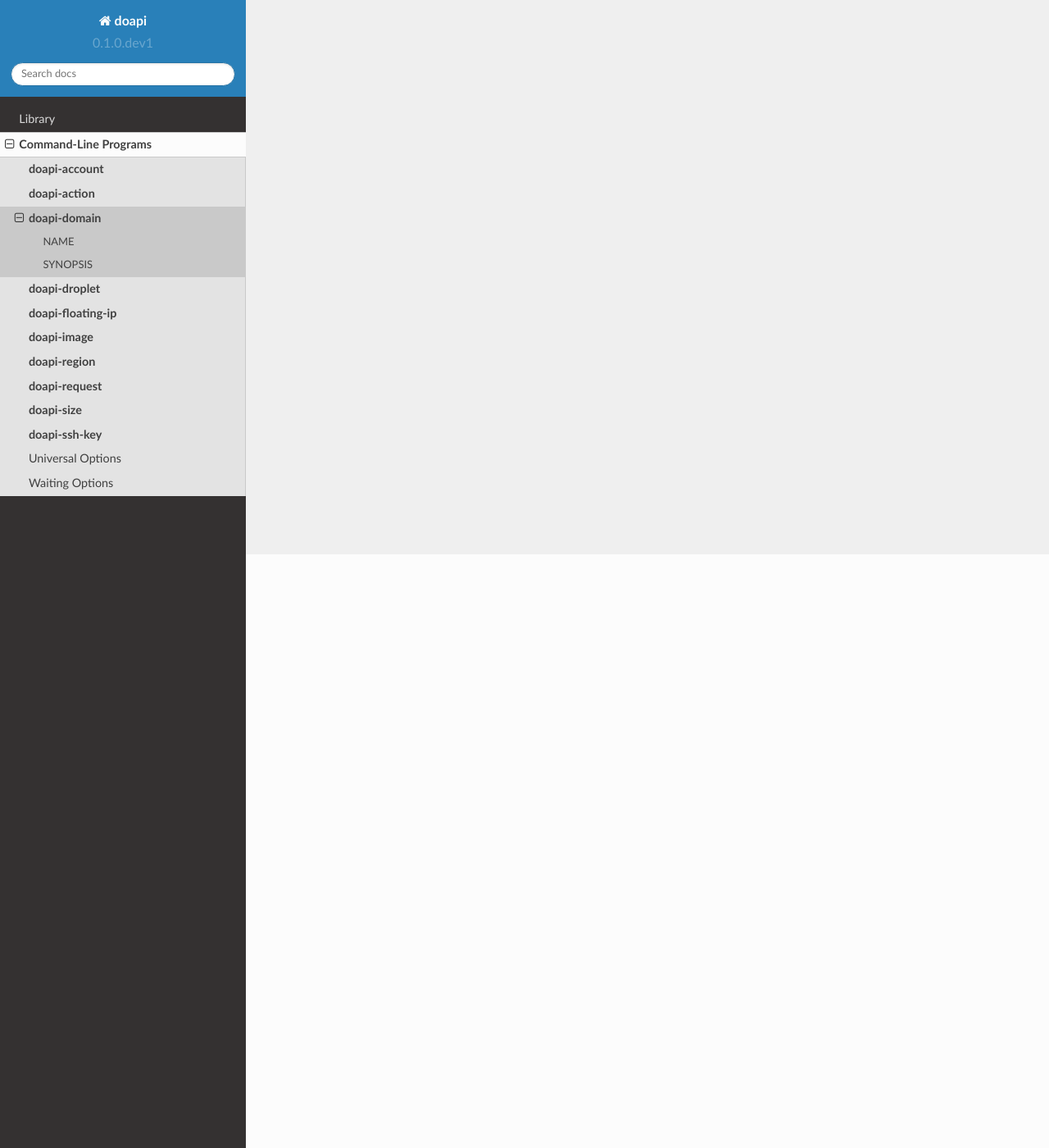
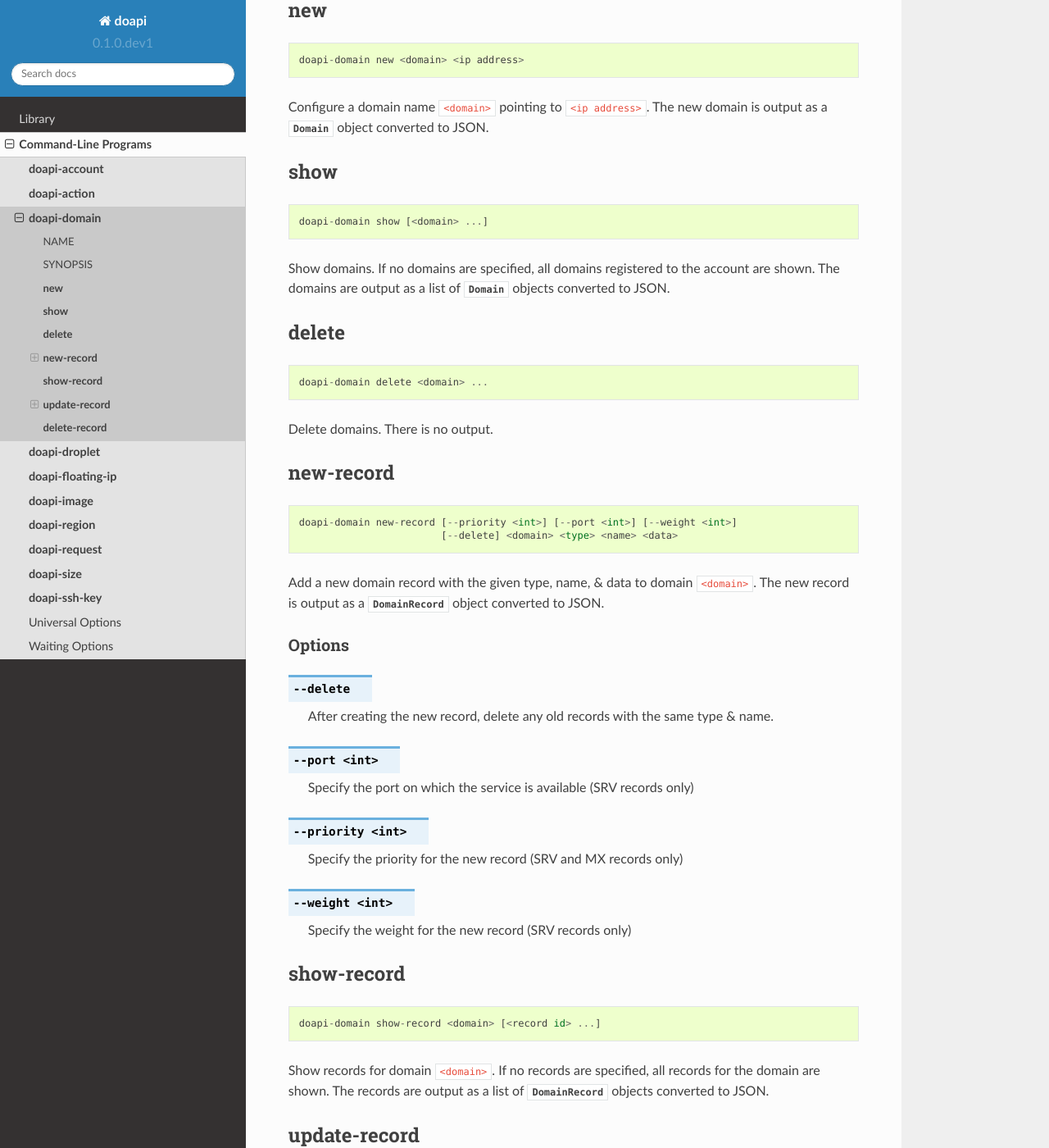
Before and after one commit to jwodder/doapi, a Sphinx documentation site: the page built from docs/cli/domain.rst, in a window 1280 px wide and 1400 px high, scrolled down 724 px. Shown: the whole window at 82% size. Built offline with Sphinx 7.4.7 and the Read the Docs theme 2.0.0, drawn with Linux system fonts in a browser that asks for light colours; some of the changed text lies outside the part shown.

Commit message:
Wrote documentation for `doapi-domain`

```diff
--- a/docs/cli/domain.rst
+++ b/docs/cli/domain.rst
@@ -15,11 +15,172 @@ SYNOPSIS
 
 ::
 
+    doapi-domain new <domain> <ip address>
     doapi-domain show [<domain> ...]
-    doapi-domain new <domain> <ip address>
     doapi-domain delete <domain> ...
 
-    doapi-domain show-record <DOMAIN> [<record id> ...]
-    doapi-domain new-record [--delete] [--priority <int>] [--port <int>] [--weight <int>] <domain> <type> <name> <data>
-    doapi-domain update-record [--type TYPE] [--name NAME] [--data DATA] [--priority PRIORITY | --no-priority] [--port PORT | --no-port] [--weight WEIGHT | --no-weight] <domain> <record id>
+    doapi-domain new-record [--priority <int>] [--port <int>] [--weight <int>]
+                            [--delete] <domain> <type> <name> <data>
+
+    doapi-domain show-record <domain> [<record id> ...]
+
+    doapi-domain update-record [--type <type>]
+                               [--name <name>]
+                               [--data <data>]
+                               [--port     <int> | --no-port]
+                               [--priority <int> | --no-priority]
+                               [--weight   <int> | --no-weight]
+                               <domain> <record id>
+
     doapi-domain delete-record <domain> <record id> ...
+
+:program:`doapi-domain` also takes the :ref:`universal options <universal>`
+common to all :program:`doapi` commands.
+
+
+:command:`new`
+^^^^^^^^^^^^^^
+
+::
+
+    doapi-domain new <domain> <ip address>
+
+Configure a domain name ``<domain>`` pointing to ``<ip address>``.  The new
+domain is output as a `Domain` object converted to JSON.
+
+
+:command:`show`
+^^^^^^^^^^^^^^^
+
+::
+
+    doapi-domain show [<domain> ...]
+
+Show domains.  If no domains are specified, all domains registered to the
+account are shown.  The domains are output as a list of `Domain` objects
+converted to JSON.
+
+
+:command:`delete`
+^^^^^^^^^^^^^^^^^
+
+::
+
+    doapi-domain delete <domain> ...
+
+Delete domains.  There is no output.
+
+
+:command:`new-record`
+^^^^^^^^^^^^^^^^^^^^^
+
+::
+
+    doapi-domain new-record [--priority <int>] [--port <int>] [--weight <int>]
+                            [--delete] <domain> <type> <name> <data>
+
+Add a new domain record with the given type, name, & data to domain
+``<domain>``.  The new record is output as a `DomainRecord` object converted to
+JSON.
+
+Options
+'''''''
+
+.. program:: doapi-domain new-record
+
+.. option:: --delete
+
+    After creating the new record, delete any old records with the same type &
+    name.
+
+.. option:: --port <int>
+
+    Specify the port on which the service is available (SRV records only)
+
+.. option:: --priority <int>
+
+    Specify the priority for the new record (SRV and MX records only)
+
+.. option:: --weight <int>
+
+    Specify the weight for the new record (SRV records only)
+
+
+:command:`show-record`
+^^^^^^^^^^^^^^^^^^^^^^
+
+::
+
+    doapi-domain show-record <domain> [<record id> ...]
+
+Show records for domain ``<domain>``.  If no records are specified, all records
+for the domain are shown.  The records are output as a list of `DomainRecord`
+objects converted to JSON.
+
+
+:command:`update-record`
+^^^^^^^^^^^^^^^^^^^^^^^^
+
+::
+
+    doapi-domain update-record [--type <type>]
+                               [--name <name>]
+                               [--data <data>]
+                               [--port     <int> | --no-port]
+                               [--priority <int> | --no-priority]
+                               [--weight   <int> | --no-weight]
+                               <domain> <record id>
+
+Modify one or more fields of a domain record.  The updated record is output as
+a `DomainRecord` object converted to JSON.
+
+Options
+'''''''
+
+.. program:: doapi-domain update-record
+
+.. option:: --data <data>
+
+    Set the record's data to ``<data>``
+
+.. option:: --name <name>
+
+    Set the record's name to ``<name>``
+
+.. option:: --no-port
+
+    Unset the record's port field
+
+.. option:: --no-priority
+
+    Unset the record's priority field
+
+.. option:: --no-weight
+
+    Unset the record's weight field
+
+.. option:: --port <int>
+
+    Set the record's port to ``<int>``
+
+.. option:: --priority <int>
+
+    Set the record's priority to ``<int>``
+
+.. option:: --type <type>
+
+    Set the record's type to ``<type>``
+
+.. option:: --weight <int>
+
+    Set the record's weight to ``<int>``
+
+
+:command:`delete-record`
+^^^^^^^^^^^^^^^^^^^^^^^^
+
+::
+
+    doapi-domain delete-record <domain> <record id> ...
+
+Delete records of the given domain.  There is no output.
--- a/setup.py
+++ b/setup.py
@@ -16,9 +16,9 @@ setup(
     version=version,
     packages=['doapi', 'doapi.cli'],
     install_requires=[
+        'pyRFC3339>=1.0,<2',
         'requests>=2.2.0,<3',
         'six>=1.5.0,<2',
-        'pyRFC3339>=1.0,<2',
     ],
     license='MIT',
     author='John Thorvald Wodder II',
```
Also changed, not shown: TODO.md (+3 -0 lines).
